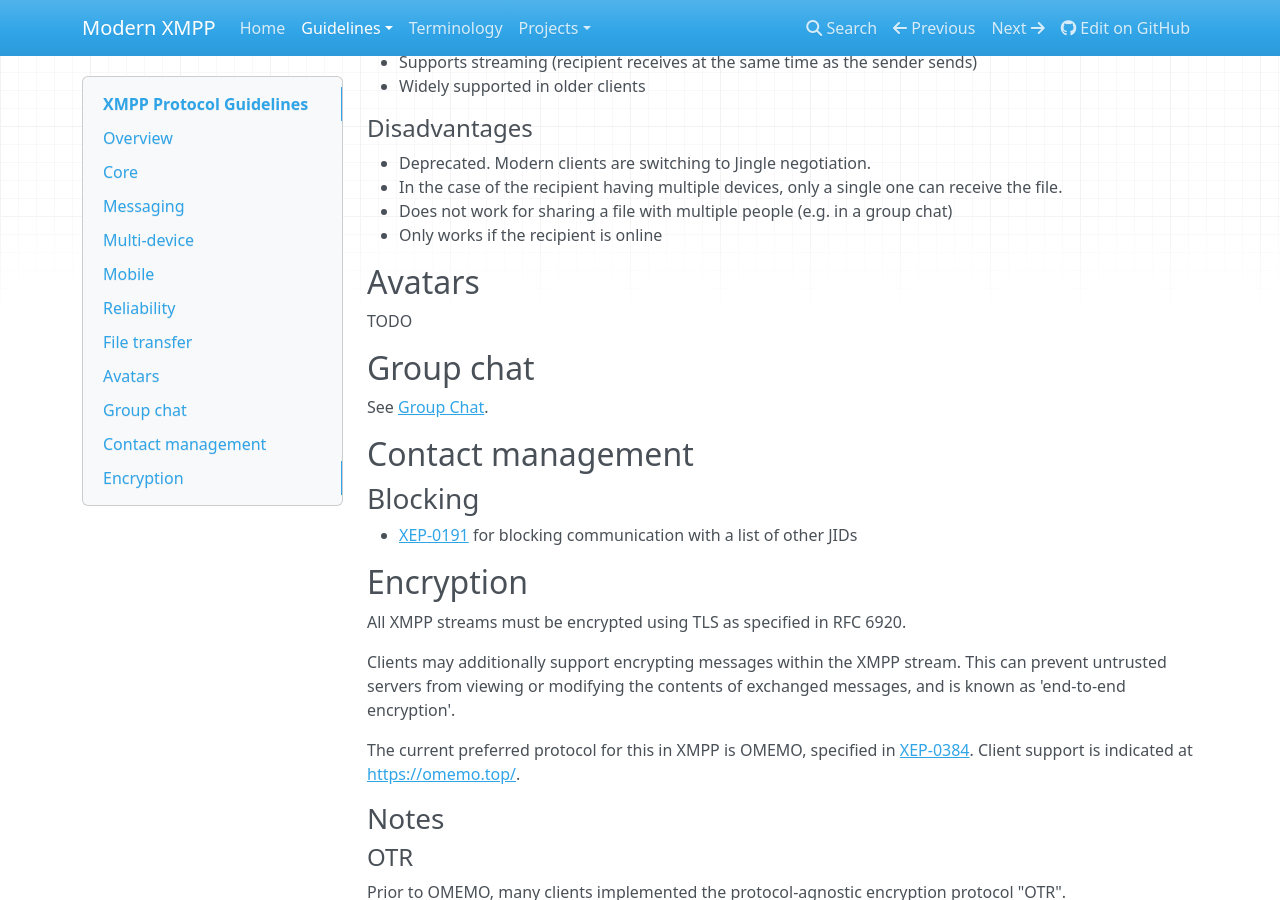
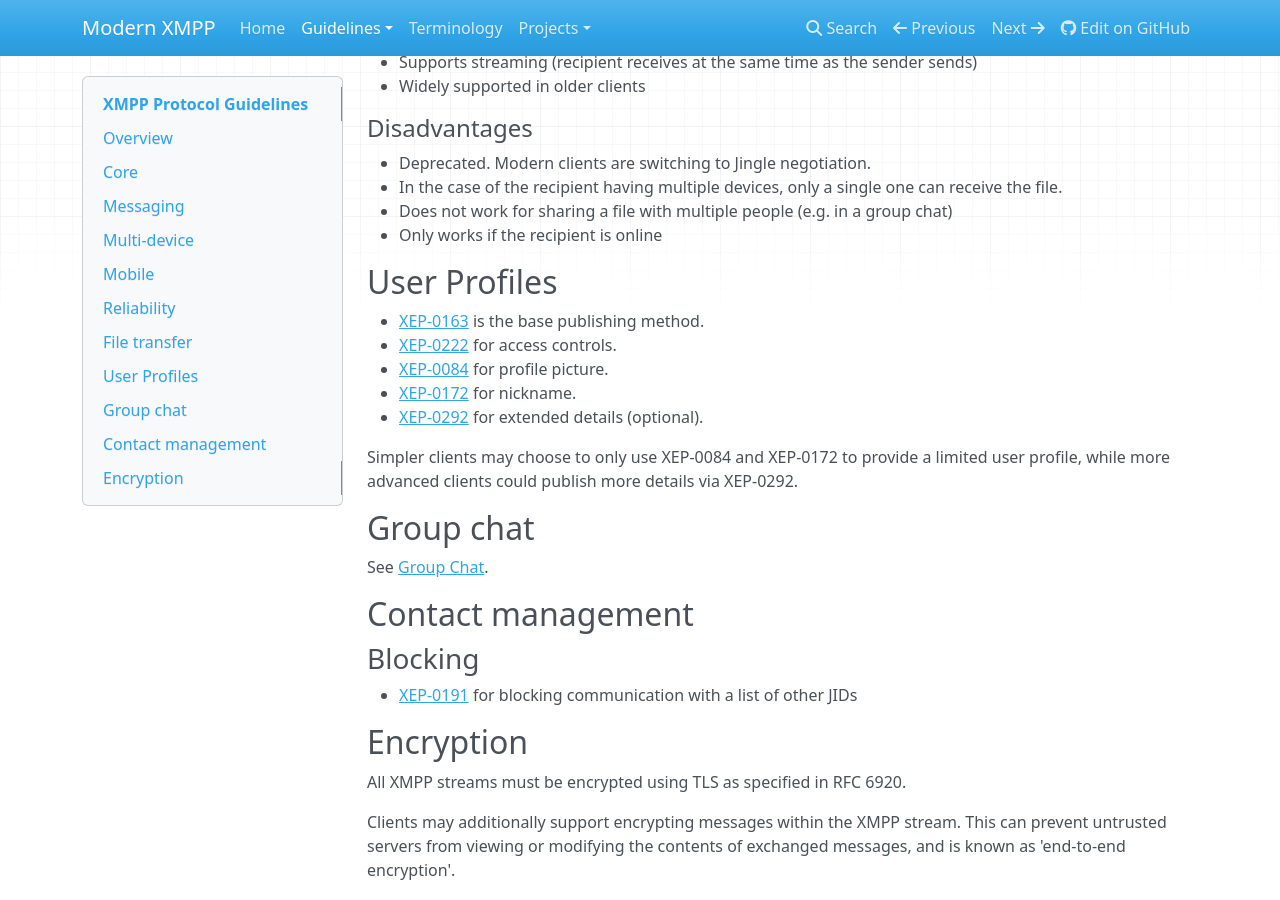
Before and after one commit to modernxmpp/modernxmpp, an MkDocs documentation site: the page built from docs/client/protocol.md, in a window 1280 px wide and 900 px high, scrolled down 5454 px. Built offline with MkDocs 1.6.1, drawn with Linux system fonts in a browser that asks for light colours; nearby versions of some CDN libraries.

Commit message:
protocol: Start section about user profiles (including avatars)

```diff
--- a/docs/client/protocol.md
+++ b/docs/client/protocol.md
@@ -256,9 +256,16 @@ is required (and HTTP Upload does not suffice for some reason).
 - Does not work for sharing a file with multiple people (e.g. in a group chat)
 - Only works if the recipient is online
 
-## Avatars
+## User Profiles
 
-TODO
+-   [XEP-0163](https://xmpp.org/extensions/xep-0163.html) is the base publishing method.
+-   [XEP-0222](https://xmpp.org/extensions/xep-0222.html) for access controls.
+-   [XEP-0084](https://xmpp.org/extensions/xep-0084.html) for profile picture.
+-   [XEP-0172](https://xmpp.org/extensions/xep-0172.html) for nickname.
+-   [XEP-0292](https://xmpp.org/extensions/xep-0292.html) for extended details (optional).
+
+Simpler clients may choose to only use XEP-0084 and XEP-0172 to provide a limited user profile,
+while more advanced clients could publish more details via XEP-0292.
 
 ## Group chat
 
```
